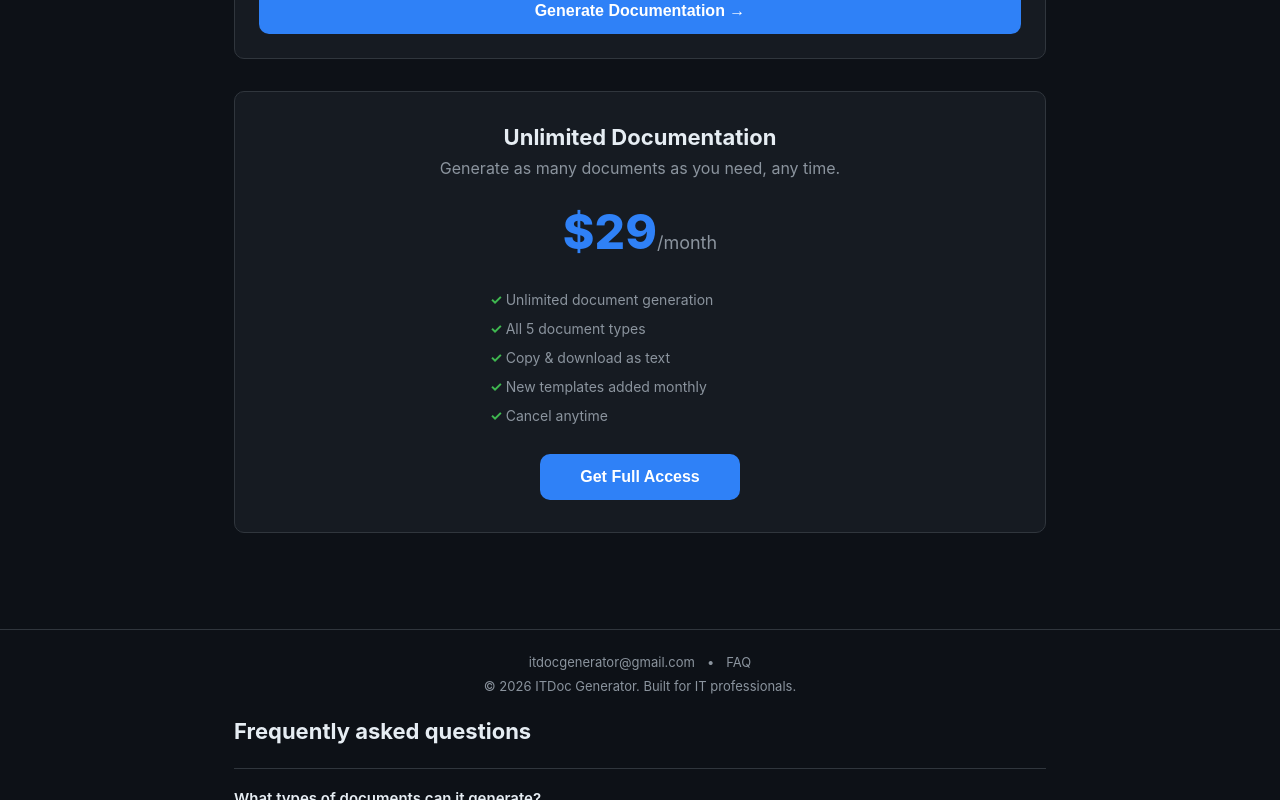
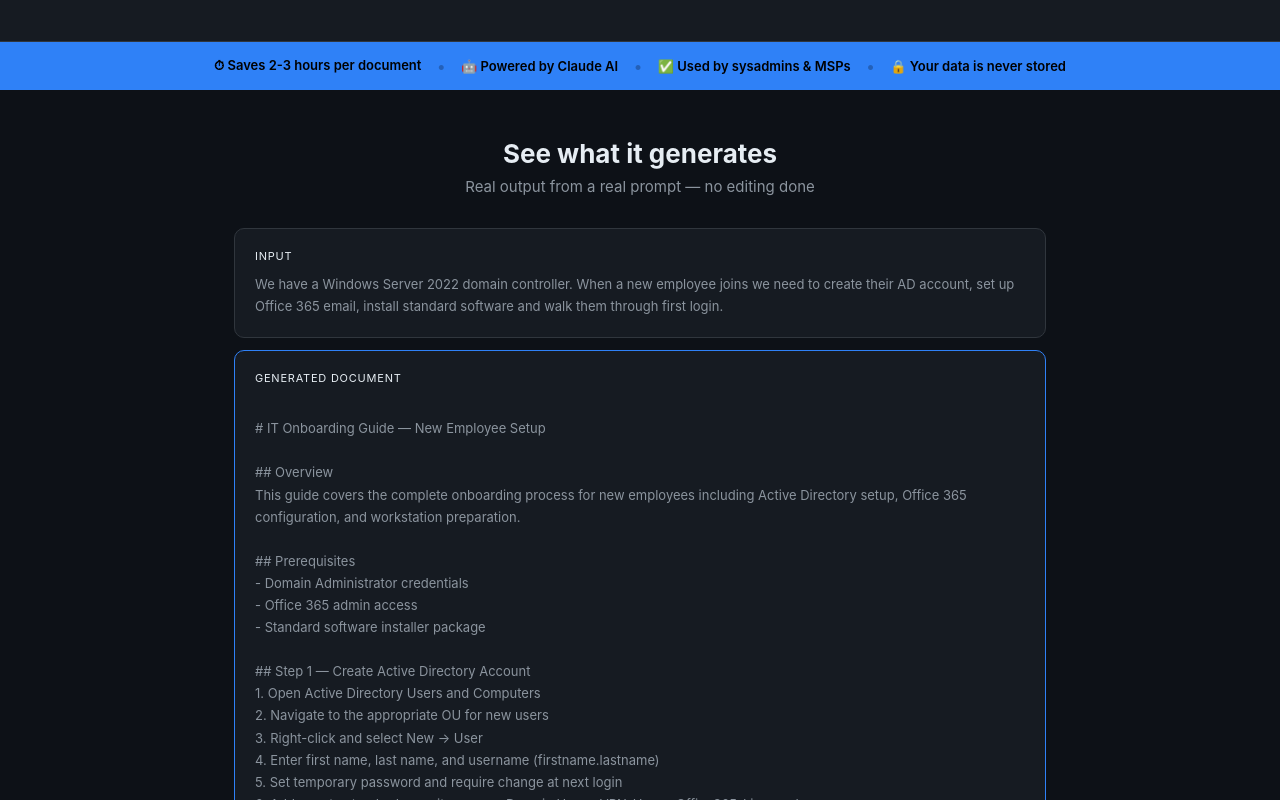
Before and after one commit to vammie1/it-doc-generator, a website: page public/index.html in a window 1280 px wide. Shown: the part 860-1660 px from the top of the page. Drawn offline with Linux system fonts and the light colour scheme.

Commit message:
add how it works and sample section

```diff
--- a/public/index.html
+++ b/public/index.html
@@ -101,6 +101,27 @@
   .faq-item { border-top: 1px solid var(--border); padding: 1.25rem 0; }
   .faq-q { font-size: 15px; font-weight: 600; margin-bottom: 8px; cursor: pointer; }
   .faq-a { font-size: 14px; color: var(--text2); line-height: 1.7; }
+  .how-it-works { background: var(--surface); border-top: 1px solid var(--border); border-bottom: 1px solid var(--border); padding: 3rem 1.5rem; margin-bottom: 0; }
+  .hiw-inner { max-width: 860px; margin: 0 auto; text-align: center; }
+  .hiw-inner h2 { font-size: 26px; font-weight: 700; margin-bottom: 8px; }
+  .hiw-sub { color: var(--text2); font-size: 15px; margin-bottom: 2.5rem; }
+  .hiw-steps { display: grid; grid-template-columns: repeat(auto-fit, minmax(220px, 1fr)); gap: 2rem; }
+  .hiw-step { text-align: center; padding: 1.5rem; }
+  .hiw-number { width: 32px; height: 32px; background: var(--accent); color: #000; border-radius: 50%; font-weight: 800; font-size: 14px; display: flex; align-items: center; justify-content: center; margin: 0 auto 12px; }
+  .hiw-icon { font-size: 32px; margin-bottom: 12px; }
+  .hiw-title { font-size: 16px; font-weight: 700; margin-bottom: 8px; }
+  .hiw-desc { font-size: 14px; color: var(--text2); line-height: 1.6; }
+  .social-proof { background: var(--accent); padding: 14px 1.5rem; }
+  .sp-inner { max-width: 860px; margin: 0 auto; display: flex; align-items: center; justify-content: center; gap: 16px; flex-wrap: wrap; }
+  .sp-item { font-size: 13px; font-weight: 600; color: #000; }
+  .sp-divider { color: #00000040; font-weight: 700; }
+  .sample-section { max-width: 860px; margin: 0 auto; padding: 3rem 1.5rem; }
+  .sample-inner h2 { font-size: 26px; font-weight: 700; margin-bottom: 8px; text-align: center; }
+  .sample-inner .hiw-sub { text-align: center; margin-bottom: 2rem; }
+  .sample-prompt { background: var(--surface); border: 1px solid var(--border); border-radius: var(--radius); padding: 1.25rem; margin-bottom: 12px; }
+  .sample-output { background: var(--surface); border: 1px solid var(--accent); border-radius: var(--radius); padding: 1.25rem; }
+  .sample-label { font-size: 11px; text-transform: uppercase; letter-spacing: 0.07em; color: var(--text3); margin-bottom: 10px; }
+  .sample-text { font-size: 13px; line-height: 1.7; color: var(--text2); white-space: pre-wrap; }
 </style>
 </head>
 <body>
@@ -120,7 +141,101 @@
     <div class="badge"><span>✓</span> Onboarding Guides</div>
   </div>
 </div>
+<div class="how-it-works">
+  <div class="hiw-inner">
+    <h2>How it works</h2>
+    <p class="hiw-sub">Three steps to professional IT documentation</p>
+    <div class="hiw-steps">
+      <div class="hiw-step">
+        <div class="hiw-number">1</div>
+        <div class="hiw-icon">✍️</div>
+        <div class="hiw-title">Describe your setup</div>
+        <div class="hiw-desc">Paste in your notes, configs, or just describe your IT process in plain English. No special formatting needed.</div>
+      </div>
+      <div class="hiw-step">
+        <div class="hiw-number">2</div>
+        <div class="hiw-icon">⚡</div>
+        <div class="hiw-title">AI writes the doc</div>
+        <div class="hiw-desc">Our AI instantly generates a fully formatted professional document with headings, tables, and step-by-step procedures.</div>
+      </div>
+      <div class="hiw-step">
+        <div class="hiw-number">3</div>
+        <div class="hiw-icon">📋</div>
+        <div class="hiw-title">Copy and use it</div>
+        <div class="hiw-desc">Copy your document or download it as a text file. Paste it into Word, Notion, Google Docs, or your ticketing system.</div>
+      </div>
+    </div>
+  </div>
+</div>
 
+<div class="social-proof">
+  <div class="sp-inner">
+    <div class="sp-item">⏱ Saves 2-3 hours per document</div>
+    <div class="sp-divider">•</div>
+    <div class="sp-item">🤖 Powered by Claude AI</div>
+    <div class="sp-divider">•</div>
+    <div class="sp-item">✅ Used by sysadmins & MSPs</div>
+    <div class="sp-divider">•</div>
+    <div class="sp-item">🔒 Your data is never stored</div>
+  </div>
+</div>
+
+<div class="sample-section">
+  <div class="sample-inner">
+    <h2>See what it generates</h2>
+    <p class="hiw-sub">Real output from a real prompt — no editing done</p>
+    <div class="sample-prompt">
+      <div class="sample-label">Input</div>
+      <div class="sample-text">We have a Windows Server 2022 domain controller. When a new employee joins we need to create their AD account, set up Office 365 email, install standard software and walk them through first login.</div>
+    </div>
+    <div class="sample-output">
+      <div class="sample-label">Generated document</div>
+      <div class="sample-text">
+# IT Onboarding Guide — New Employee Setup
+
+## Overview
+This guide covers the complete onboarding process for new employees including Active Directory setup, Office 365 configuration, and workstation preparation.
+
+## Prerequisites
+- Domain Administrator credentials
+- Office 365 admin access
+- Standard software installer package
+
+## Step 1 — Create Active Directory Account
+1. Open Active Directory Users and Computers
+2. Navigate to the appropriate OU for new users
+3. Right-click and select New → User
+4. Enter first name, last name, and username (firstname.lastname)
+5. Set temporary password and require change at next login
+6. Add user to standard security groups: Domain Users, VPN-Users, Office365-Licensed
+
+## Step 2 — Configure Office 365 Email
+1. Log into Microsoft 365 Admin Center
+2. Go to Users → Active Users → Add User
+3. Assign E3 or appropriate license
+4. Set primary email address to match AD username
+5. Add to relevant distribution groups
+
+## Step 3 — Workstation Setup
+1. Join workstation to domain
+2. Install standard software package
+3. Configure VPN client with user credentials
+4. Set up antivirus and confirm definition update
+
+## Step 4 — First Login Walkthrough
+1. Have user log in with temporary password
+2. Guide through password change requirements
+3. Confirm email access in Outlook
+4. Test VPN connection
+5. Provide IT support contact information
+
+## Notes
+- IT Support: 555-1234
+- All setup must be completed before employee start date
+      </div>
+    </div>
+  </div>
+</div>
 <div class="app">
   <div class="card">
     <h2>Select document type</h2>
```
